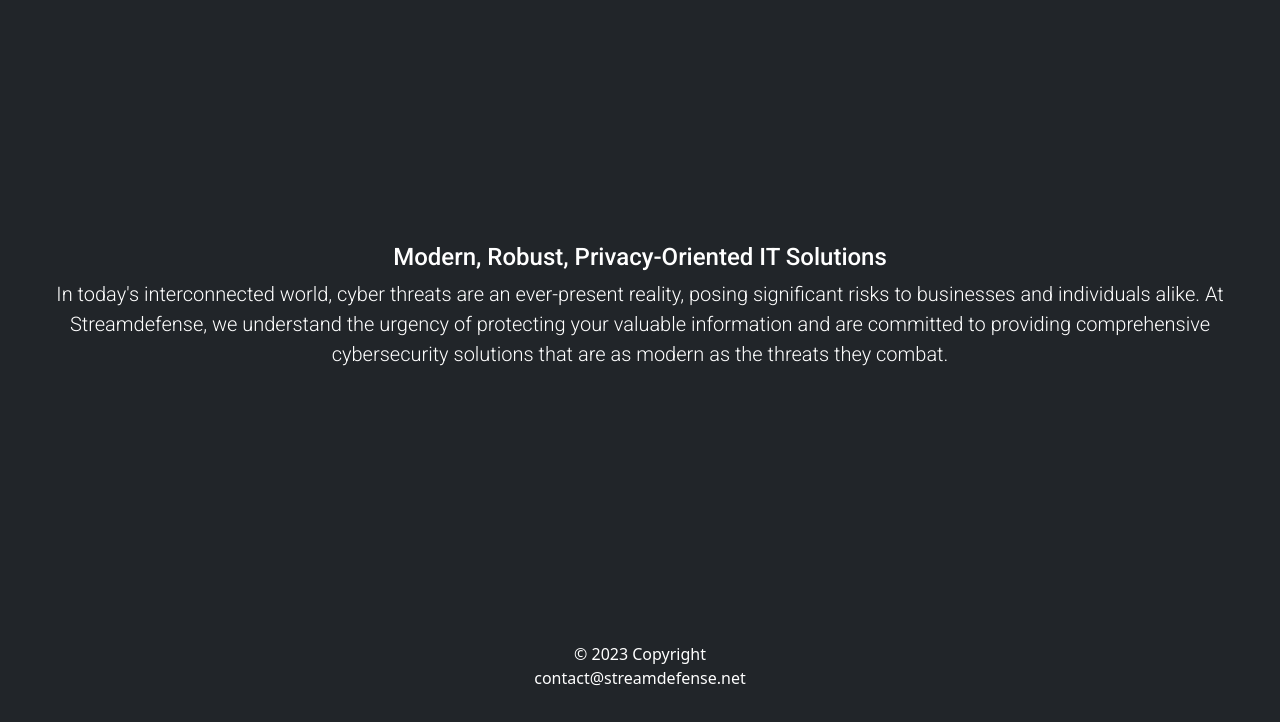
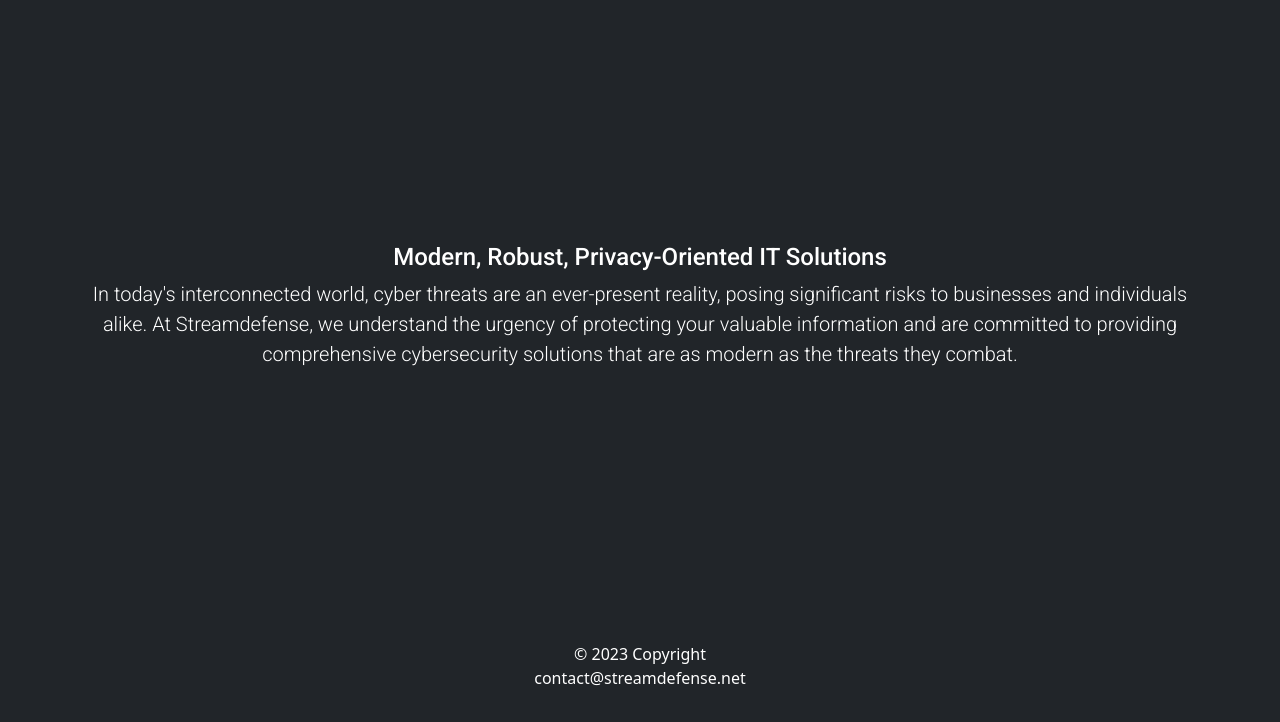
Before and after one commit to streamdefense/streamdefense.net, a plain HTML site: page index.html in a window 1280 px wide. Shown: the part 78-800 px from the top of the page. Drawn offline with nearby package versions, Linux system fonts and the light colour scheme.

Commit message:
Update index.html

```diff
--- a/index.html
+++ b/index.html
@@ -37,7 +37,7 @@
             </div>
         </header>
 
-        <main class="px-3">
+        <main class="container px-3">
             <h1>Modern, Robust, Privacy-Oriented IT Solutions</h1>
             <p class="lead">In today's interconnected world, cyber threats are an ever-present reality, posing
                 significant risks to businesses and individuals alike. At Streamdefense, we understand the urgency of
```
